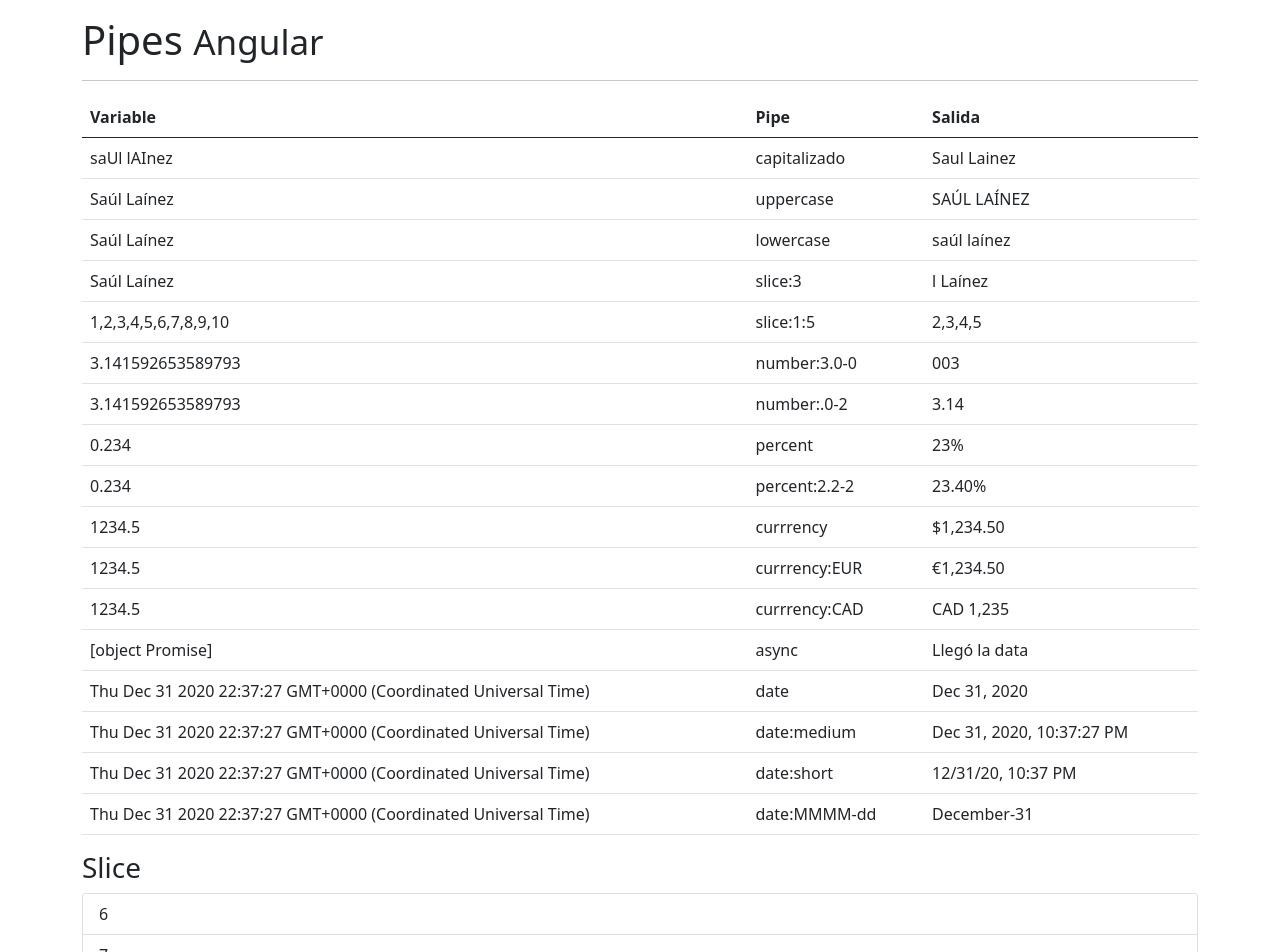
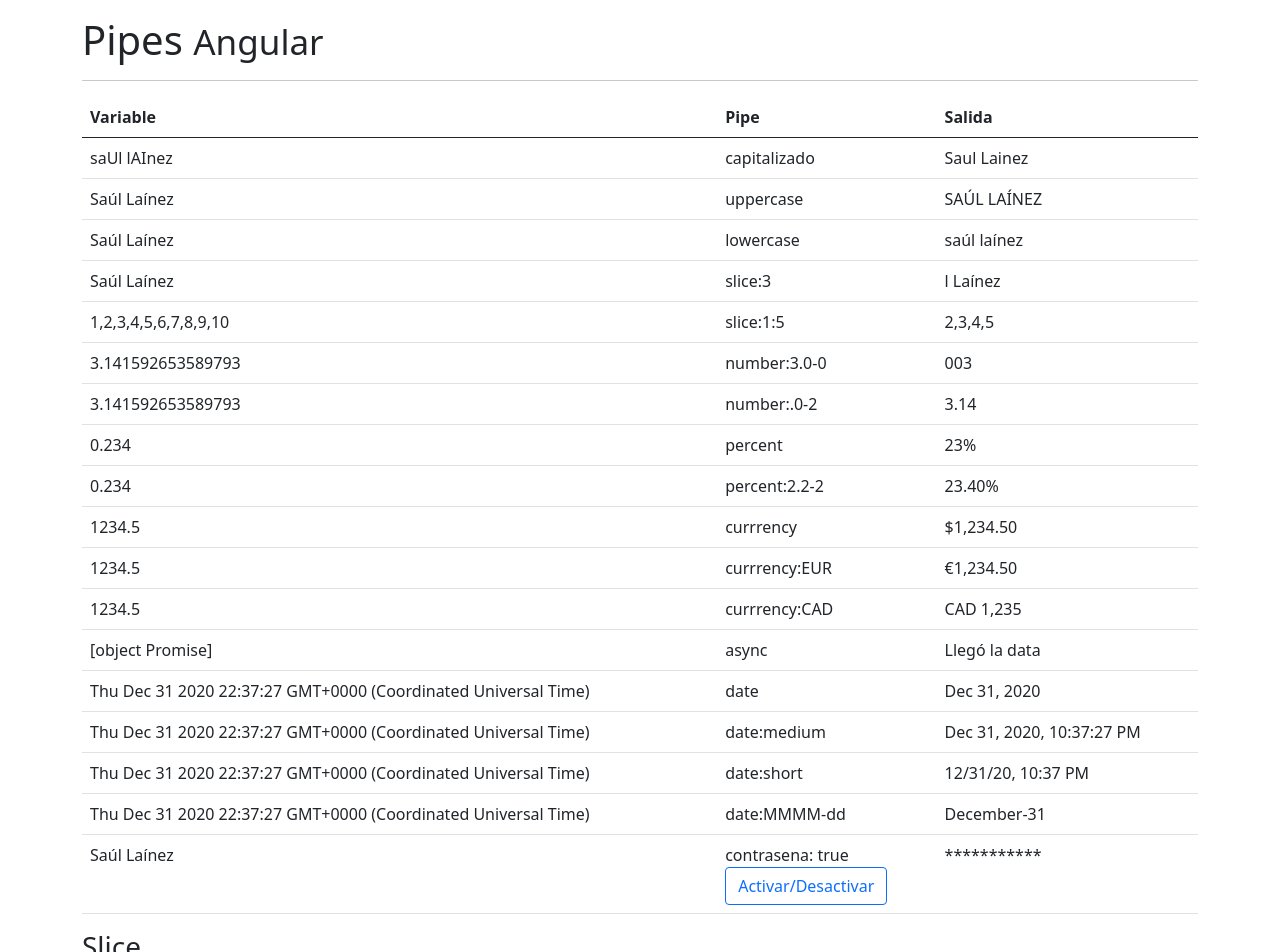
Before and after one commit to saullainez/pipes, an Angular app: page / in a window 1280 px wide. Shown: the top 952 px of the page. Built offline with nearby package versions, Linux system fonts and the light colour scheme.

Commit message:
Pipe personalizado: contraseña

```diff
--- a/src/app/app.component.html
+++ b/src/app/app.component.html
@@ -97,6 +97,17 @@
           <td>date:MMMM-dd</td>
           <td>{{ fecha | date:'MMMM-dd':'':'en' }}</td>
         </tr>
+        <tr>
+          <td>{{ nombre }}</td>
+          <td>
+            contrasena: {{ocultar}}
+            <br>
+            <button (click) = "ocultar = !ocultar" class="btn btn-outline-primary">
+              Activar/Desactivar
+            </button>
+          </td>
+          <td>{{ nombre | contrasena:ocultar }}</td>
+        </tr>
       </tbody>
     </table>
 
--- a/src/app/app.component.ts
+++ b/src/app/app.component.ts
@@ -24,6 +24,8 @@
     }
   };
 
+  ocultar: boolean = true;
+
   videoUrl : string = 'https://www.youtube.com/embed/-CBKW-90VxQ';
 
   valorPromesa = new Promise<string>( (resolve) => {
--- a/src/app/app.module.ts
+++ b/src/app/app.module.ts
@@ -4,12 +4,14 @@
 import { AppComponent } from './app.component';
 import { CapitalizadoPipe } from './pipes/capitalizado.pipe';
 import { DomseguroPipe } from './pipes/domseguro.pipe';
+import { ContrasenaPipe } from './pipes/contrasena.pipe';
 
 @NgModule({
   declarations: [
     AppComponent,
     CapitalizadoPipe,
-    DomseguroPipe
+    DomseguroPipe,
+    ContrasenaPipe
   ],
   imports: [
     BrowserModule
--- /dev/null
+++ b/src/app/pipes/contrasena.pipe.ts
@@ -0,0 +1,12 @@
+import { Pipe, PipeTransform } from '@angular/core';
+
+@Pipe({
+  name: 'contrasena'
+})
+export class ContrasenaPipe implements PipeTransform {
+
+  transform(value: string, ocultar : boolean = true): string {
+    return (ocultar) ? '*'.repeat(value.length) : value;
+  }
+
+}
```
Also changed, not shown: 1 other file (tests, documents, lock files or other folders).
